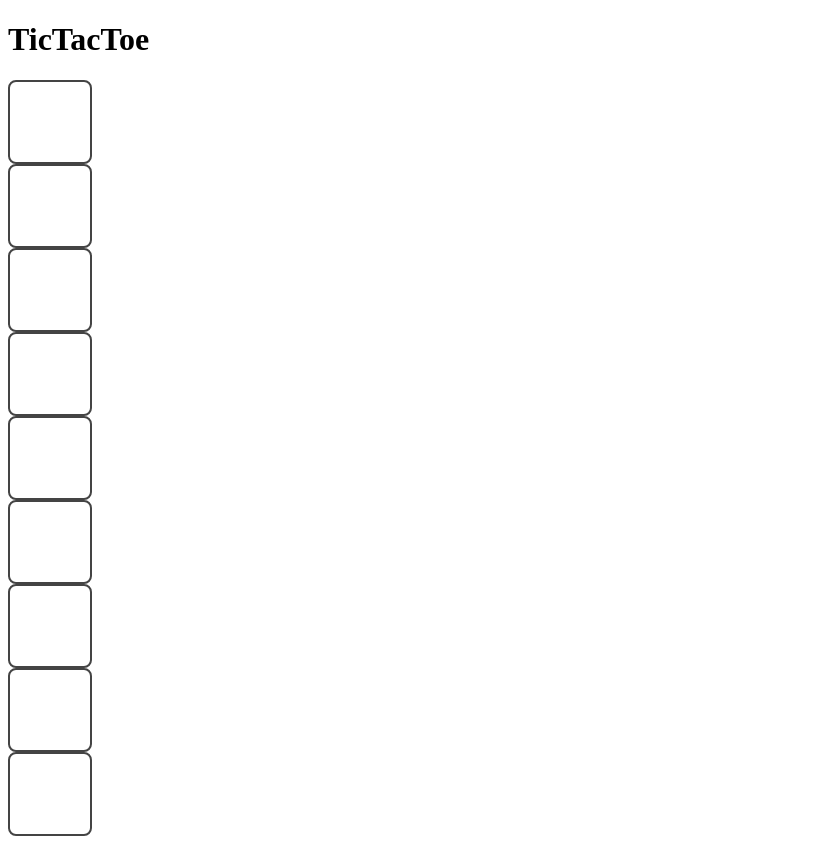
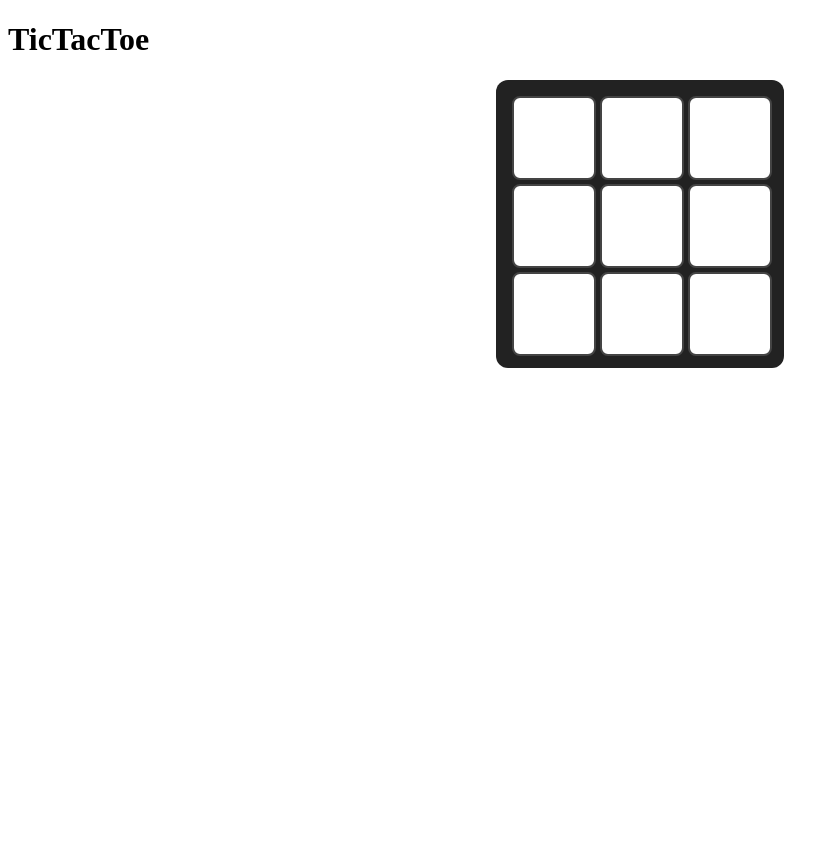
Before and after one commit to Dapper04/TicTacToe, a plain HTML site: page index.html in a window 1280 px wide. Shown: the whole page, without its empty margins (0-839 px from the left). After the commit the page ends 800 px from the top, so only its background shows below. Drawn offline with Linux system fonts and the light colour scheme.

Commit message:
Arreglo3

```diff
--- a/index.html
+++ b/index.html
@@ -7,7 +7,7 @@
 </head>
 <body>
     <h1>TicTacToe</h1>
-    <div id="game-board">
+    <div class="game-board" id="game-board">
         <div class="cell" data-id="cell-0"></div>
         <div class="cell" data-id="cell-1"></div>
         <div class="cell" data-id="cell-2"></div>
```
